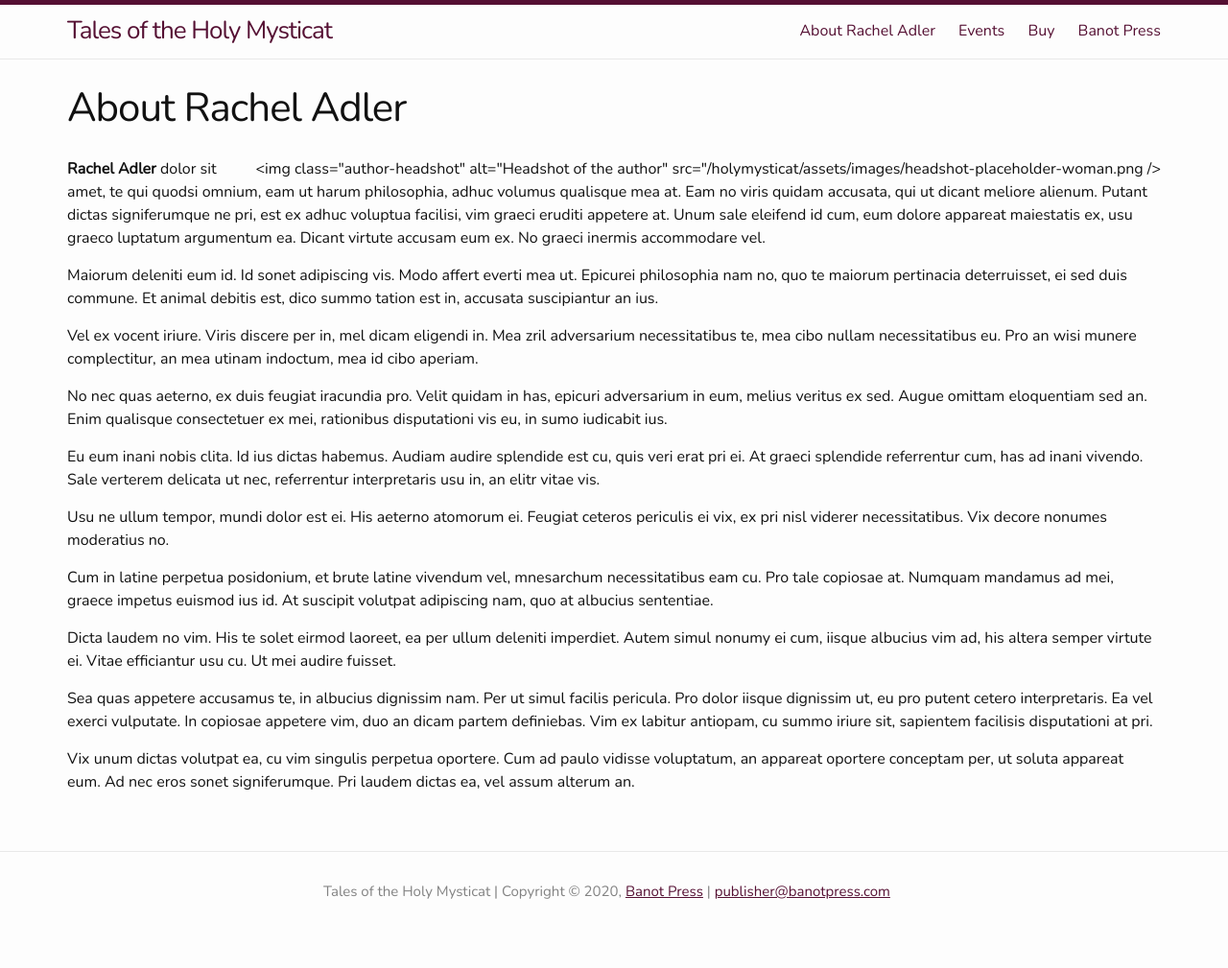
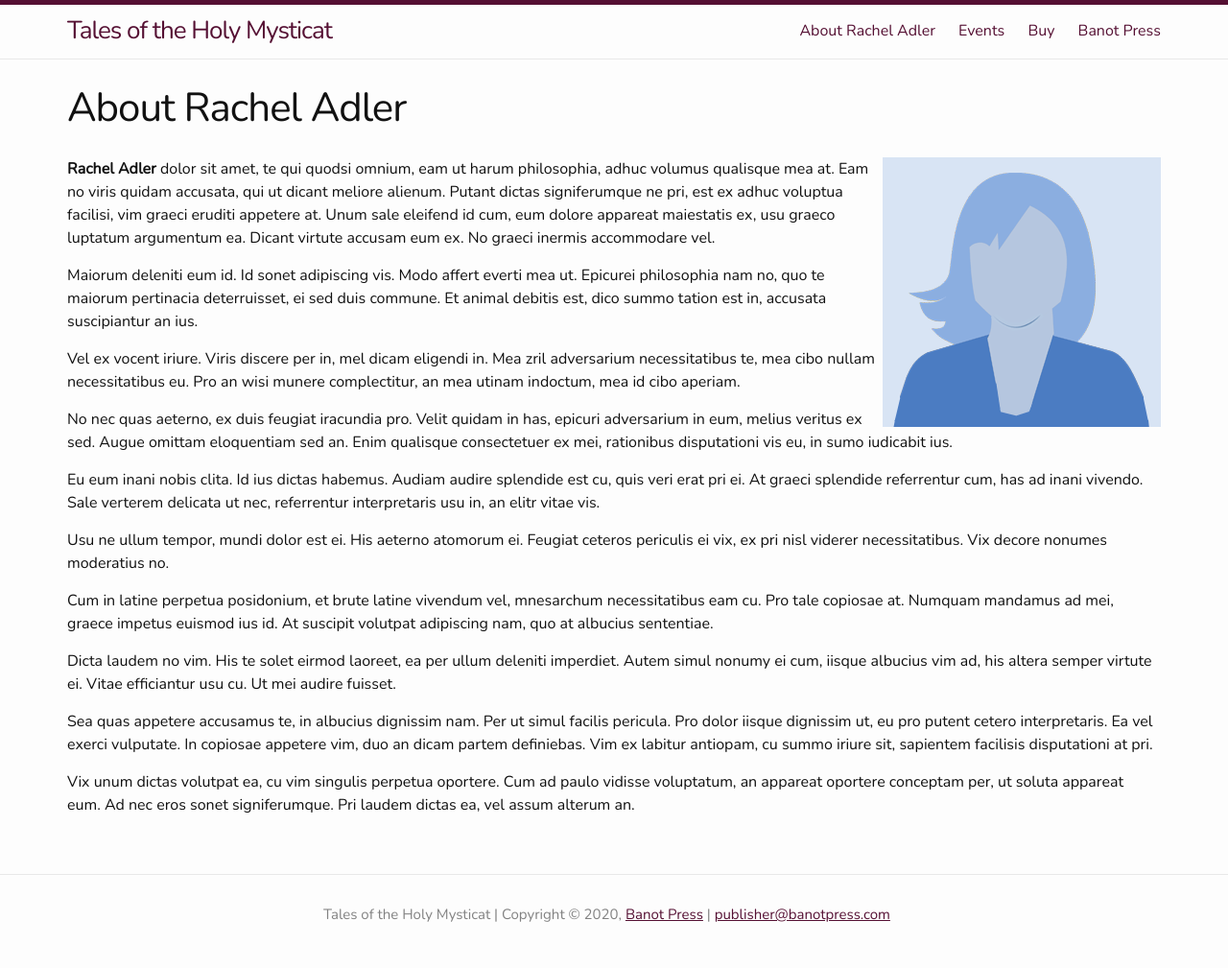
Before and after one commit to markfullmer/holymysticat, a Jekyll site: the page built from about.md, in a window 1280 px wide. Shown: the whole page at 96% size. Built offline with Jekyll 4.4.1, drawn with Linux system fonts in a browser that asks for light colours; before the commit the page ends 985 px from its top, so only the background shows below that.

Commit message:
Update about.md

```diff
--- a/about.md
+++ b/about.md
@@ -5,7 +5,7 @@ permalink: /about/
 order: 1
 ---
 
-<div class="author-headshot"><img class="author-headshot" alt="Headshot of the author" src="{{ "/assets/images/headshot-placeholder-woman.png" | relative_url }} /></div>
+<div class="author-headshot"><img class="author-headshot" alt="Headshot of the author" src="{{ "/assets/images/headshot-placeholder-woman.png" | relative_url }}" /></div>
 <strong>Rachel Adler</strong> dolor sit amet, te qui quodsi omnium, eam ut harum philosophia, adhuc volumus qualisque mea at. Eam no viris quidam accusata, qui ut dicant meliore alienum. Putant dictas signiferumque ne pri, est ex adhuc voluptua facilisi, vim graeci eruditi appetere at. Unum sale eleifend id cum, eum dolore appareat maiestatis ex, usu graeco luptatum argumentum ea. Dicant virtute accusam eum ex. No graeci inermis accommodare vel.
 
 Maiorum deleniti eum id. Id sonet adipiscing vis. Modo affert everti mea ut. Epicurei philosophia nam no, quo te maiorum pertinacia deterruisset, ei sed duis commune. Et animal debitis est, dico summo tation est in, accusata suscipiantur an ius.
```
